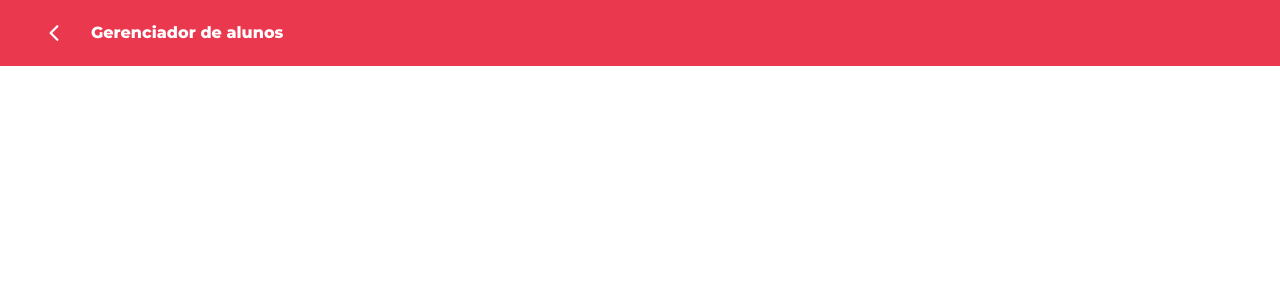
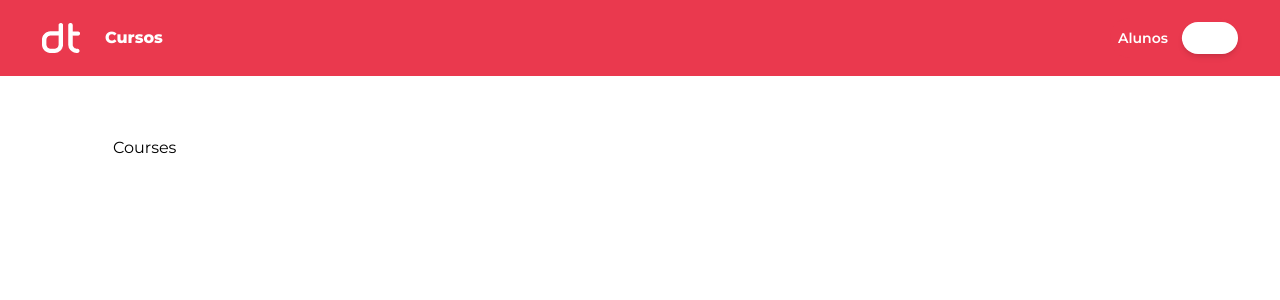
Before and after one commit to flaviare1s/gerenciador-alunos, a React (Vite) app in the folder client/: page /cursos in a window 1280 px wide. Shown: the top 300 px of the page. Built offline with nearby package versions, Linux system fonts and the light colour scheme; no server answers.

Commit message:
feat(front): add HeaderToggle

```diff
--- a/client/src/components/Header.jsx
+++ b/client/src/components/Header.jsx
@@ -1,34 +1,29 @@
-import { Link, useLocation, useNavigate } from "react-router-dom";
+import { Link, useLocation } from "react-router-dom";
+import { usePage } from "../contexts/PageContext";
+import { useState, useEffect } from "react";
+import { ConfirmationModal } from "./ConfirmationModal";
 import logo from "../assets/img/Logo.png";
 import trash from "../assets/img/Trash.png";
 import { IoIosArrowBack } from "react-icons/io";
-import { usePage } from "../contexts/PageContext";
-import { useState } from "react";
-import { ConfirmationModal } from "./ConfirmationModal";
-import { useEffect } from "react";
+import { HeaderToggle } from "./HeaderToggle";
 
 export const Header = () => {
   const [isModalOpen, setIsModalOpen] = useState(false);
   const location = useLocation();
-  const navigate = useNavigate();
-  const isRoot = location.pathname === "/";
   const { pageData, setPageData } = usePage();
 
+  const isRoot = location.pathname === "/alunos" || location.pathname === "/cursos";
+
   const handleDelete = async () => {
-    if (pageData.onDelete) {
-      await pageData.onDelete();
-      navigate("/");
-    }
+    if (pageData.onDelete) await pageData.onDelete();
     setIsModalOpen(false);
   };
 
   useEffect(() => {
-    if (location.pathname === "/") {
-      setPageData({
-        title: "Gerenciador de alunos",
-        subtitle: "",
-        onDelete: null,
-      });
+    if (location.pathname === "/alunos") {
+      setPageData({ title: "Alunos", onDelete: null });
+    } else if (location.pathname === "/cursos") {
+      setPageData({ title: "Cursos", onDelete: null });
     }
   }, [location.pathname, setPageData]);
 
@@ -41,22 +36,18 @@ export const Header = () => {
               <IoIosArrowBack className="text-white text-2xl" />
             </Link>
           )}
-          {isRoot && (
-            <Link to="/">
+          <Link to={isRoot ? location.pathname : "/"}>
             <img src={logo} alt="Logo" />
           </Link>
-          )}
           <h1 className="text-white font-extrabold tracking-[1%] leading-[30px] flex items-center gap-2">
             {pageData.title}
-            {pageData.subtitle && (
-              <span className="font-medium text-white text-sm">
-                | {pageData.subtitle}
-              </span>
-            )}
           </h1>
         </div>
 
-        {!isRoot && pageData.onDelete && (
+        {isRoot ? (
+          <HeaderToggle />
+        ) : (
+          pageData.onDelete && (
             <button
               onClick={() => setIsModalOpen(true)}
               className="cursor-pointer w-5 h-5"
@@ -64,8 +55,10 @@ export const Header = () => {
             >
               <img className="w-full" src={trash} alt="Trash icon" />
             </button>
+          )
         )}
       </div>
+
       <ConfirmationModal
         isOpen={isModalOpen}
         onClose={() => setIsModalOpen(false)}
--- /dev/null
+++ b/client/src/components/HeaderToggle.jsx
@@ -0,0 +1,35 @@
+import { useLocation, useNavigate } from "react-router-dom";
+
+export const HeaderToggle = () => {
+  const location = useLocation();
+  const navigate = useNavigate();
+
+  const togglePage = () => {
+    if (location.pathname === "/alunos") {
+      navigate("/cursos");
+    } else {
+      navigate("/alunos");
+    }
+  };
+
+  const isAlunos = location.pathname === "/alunos";
+
+  return (
+    <div
+      onClick={togglePage}
+      className="relative w-32 h-10 cursor-pointer select-none"
+    >
+      <div className="absolute inset-0 bg-primary rounded-full"></div>
+
+      <div
+        className={`absolute top-1 w-14 h-8 bg-white rounded-full shadow-md transition-all duration-300
+          ${isAlunos ? "left-1" : "left-[calc(100%-3.5rem)]"}`}
+      ></div>
+
+      <div className="absolute inset-0 flex items-center justify-between px-2 font-montserrat text-sm font-semibold text-white pointer-events-none">
+        <span>Alunos</span>
+        <span>Cursos</span>
+      </div>
+    </div>
+  );
+};
--- a/client/src/components/Student.jsx
+++ b/client/src/components/Student.jsx
@@ -92,7 +92,7 @@ export const Student = ({ student, onStudentDeleted }) => {
         </td>
         <td className="py-[30px] flex items-center gap-4 px-6">
           <Link
-            to={`/edicao-student/${student.id}`}
+            to={`/edicao-aluno/${student.id}`}
             className="text-sm text-secondary font-medium hover:text-secondary/80"
           >
             <FaRegEdit className="w-5 h-5" />
--- /dev/null
+++ b/client/src/pages/Courses.jsx
@@ -0,0 +1,5 @@
+export const Courses = () => {
+  return (
+    <div>Courses</div>
+  )
+}
--- a/client/src/routes/AppRoutes.jsx
+++ b/client/src/routes/AppRoutes.jsx
@@ -1,12 +1,15 @@
-import { Routes, Route } from "react-router-dom";
+import { Routes, Route, Navigate } from "react-router-dom";
 import { StudentForm } from "../pages/StudentForm";
 import { CourseForm } from "../pages/CourseForm";
 import { Students } from "../pages/Students";
+import { Courses } from "../pages/Courses";
 
 export function AppRoutes() {
   return (
     <Routes>
-      <Route path="/" element={<Students />} />
+      <Route path="/" element={<Navigate to="/alunos" replace />} />
+      <Route path="/alunos" element={<Students />} />
+      <Route path="/cursos" element={<Courses />} />
       <Route path="/cadastro-aluno" element={<StudentForm />} />
       <Route path="/edicao-aluno/:id" element={<StudentForm />} />
       <Route path="/cadastro-curso" element={<CourseForm />} />
```
Lines whose indentation alone changed are shown as unchanged.
